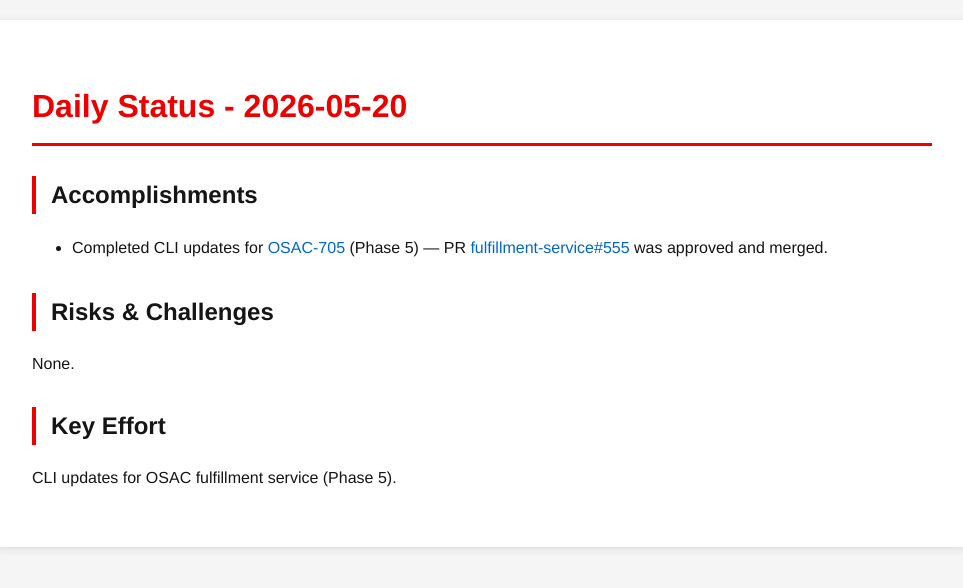
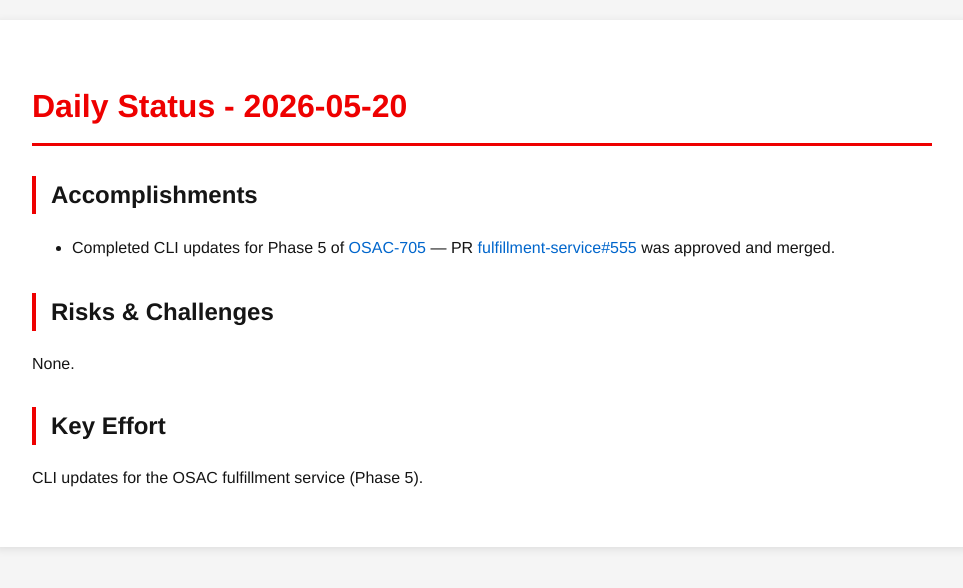
Before and after one commit to tzvatot/daily-status, a Jekyll site: the page built from 2026-05-20.md, in a window 1280 px wide. Shown: the top 588 px of the page, without its empty margins (158-1121 px from the left). Built offline with Jekyll 4.4.1, drawn with Linux system fonts in a browser that asks for light colours.

Commit message:
Daily status update - 2026-05-20

```diff
--- a/2026-05-20.md
+++ b/2026-05-20.md
@@ -7,10 +7,10 @@ date: 2026-05-20
 # Daily Status - 2026-05-20
 
 ## Accomplishments
-- Completed CLI updates for [OSAC-705](https://redhat.atlassian.net/browse/OSAC-705) (Phase 5) — PR [fulfillment-service#555](https://github.com/osac-project/fulfillment-service/pull/555) was approved and merged.
+- Completed CLI updates for Phase 5 of [OSAC-705](https://redhat.atlassian.net/browse/OSAC-705) — PR [fulfillment-service#555](https://github.com/osac-project/fulfillment-service/pull/555) was approved and merged.
 
 ## Risks & Challenges
 None.
 
 ## Key Effort
-CLI updates for OSAC fulfillment service (Phase 5).
+CLI updates for the OSAC fulfillment service (Phase 5).
```
